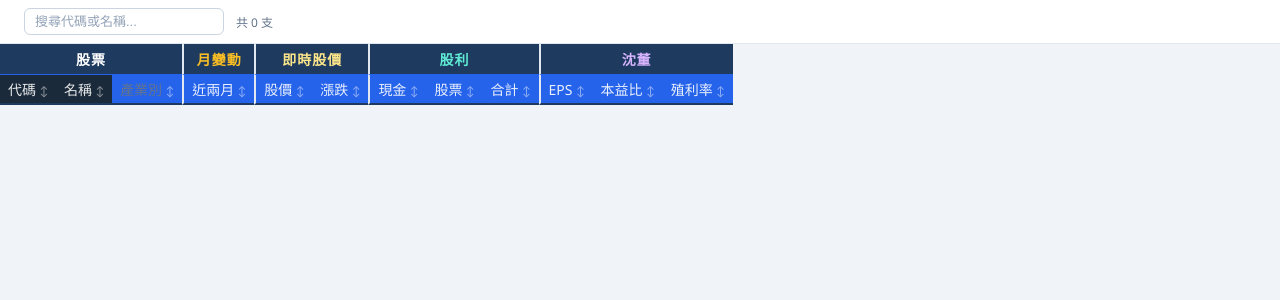
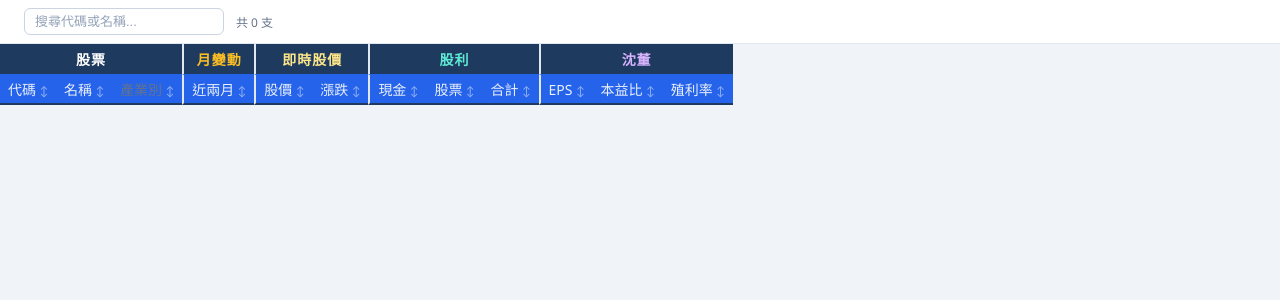
Before and after one commit to ccyu1007-web/shendong-system, a Flask app: page / in a window 1280 px wide. Shown: the part 59-359 px from the top of the page. Run offline with Flask 3, Linux system fonts and the light colour scheme; data that the repository does not hold is empty; parts of the project's set-up code (start-up, migrations or seed data) failed here and were passed over; some libraries are stand-ins or nearby versions.

Commit message:
修正凍結欄位 sticky z-index + 背景色配合白底

```diff
--- a/templates/index.html
+++ b/templates/index.html
@@ -174,16 +174,22 @@
         tbody tr:nth-child(even) td.stock-name { background: #f8fafc; }
         tbody tr:hover td.stock-name { background: #f1f5f9; }
 
-        /* sticky header 也要配合 */
+        /* sticky header 也要配合凍結欄 */
         th.sticky-code {
             position: sticky;
             left: 0;
-            z-index: 15;
+            z-index: 20;
         }
         th.sticky-name {
             position: sticky;
             left: 55px;
-            z-index: 15;
+            z-index: 20;
+        }
+        /* group-header 第一列的凍結欄 */
+        th.sticky-group {
+            position: sticky;
+            left: 0;
+            z-index: 20;
         }
 
         td.num {
@@ -313,9 +319,9 @@
             _renderParams = { months, quarterly_cols, last_year_q, current_year_q, current_year, last_year };
 
             // 股票 (3欄)
-            let ghHtml = `<th colspan="3" class="group-stock">股票</th>`;
-            let shHtml = `<th class="sticky-code sortable" style="text-align:left;background:#1a2a3a" onclick="sortTable('code')">代碼 <span class="sort-arrow" id="sa_code">↕</span></th>` +
-                         `<th class="sticky-name sortable" style="text-align:left;background:#1a2a3a" onclick="sortTable('name')">名稱 <span class="sort-arrow" id="sa_name">↕</span></th>` +
+            let ghHtml = `<th colspan="3" class="group-stock sticky-group" style="background:#1e3a5f">股票</th>`;
+            let shHtml = `<th class="sticky-code sortable" style="text-align:left;background:#2563eb" onclick="sortTable('code')">代碼 <span class="sort-arrow" id="sa_code">↕</span></th>` +
+                         `<th class="sticky-name sortable" style="text-align:left;background:#2563eb" onclick="sortTable('name')">名稱 <span class="sort-arrow" id="sa_name">↕</span></th>` +
                          `<th class="sortable" style="text-align:left;font-size:inherit;color:#64748b" onclick="sortTable('industry')">產業別 <span class="sort-arrow" id="sa_industry">↕</span></th>`;
 
             // 月營收
```
